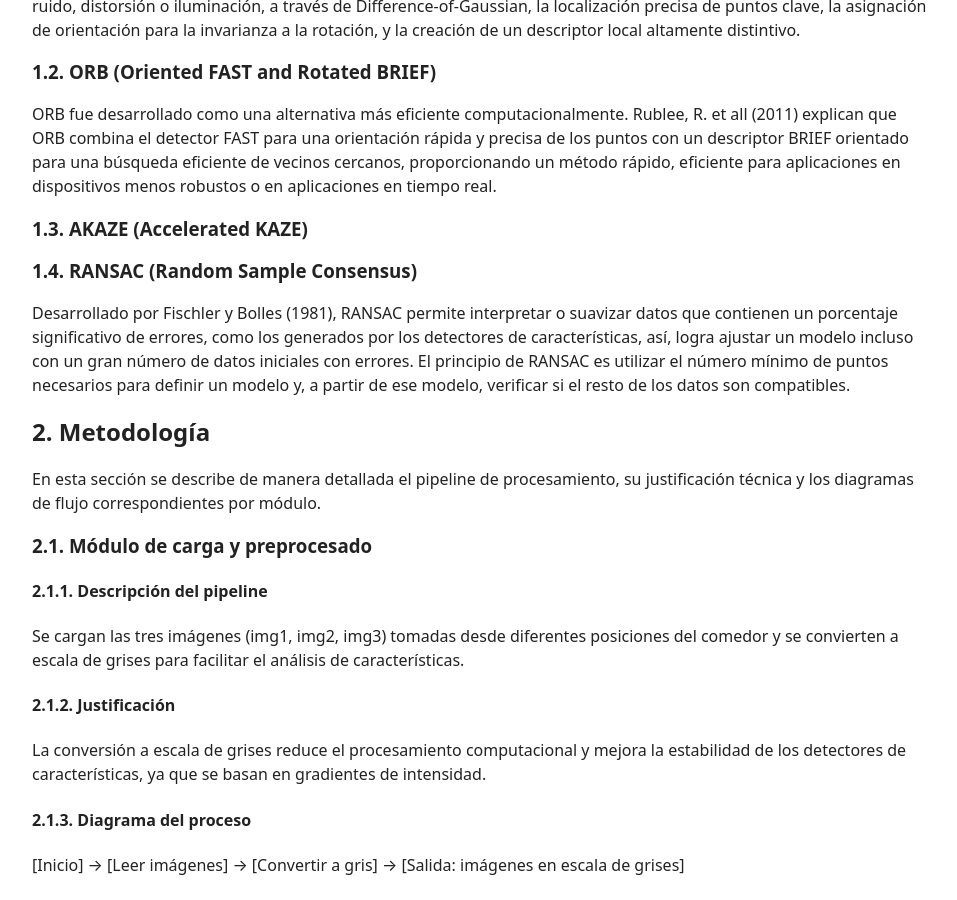
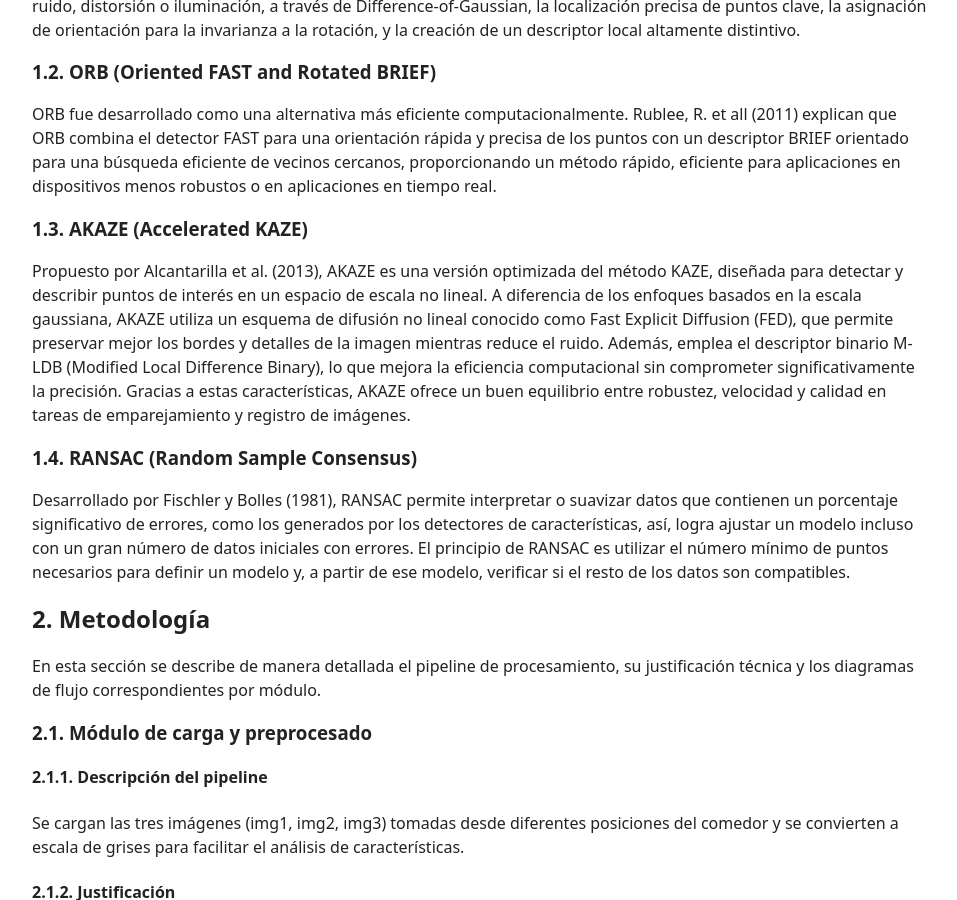
Before and after one commit to NeuroVisionUNAL2025/taller_2, a Jekyll site: the page built from docs/index.md, in a window 1280 px wide and 900 px high, scrolled down 1237 px. Shown: the whole window, without its empty margins (158-1115 px from the left). Built offline with Jekyll 4.4.1, drawn with Linux system fonts in a browser that asks for light colours; our own code applies the rules of GitHub Pages for plain Markdown files; some of the changed text lies outside the part shown.

Commit message:
Add detailed description of AKAZE method in documentation, highlighting its optimization and advantages over traditional KAZE. Update contributions section to reflect theoretical framework development by Yuricik.

```diff
--- a/docs/index.md
+++ b/docs/index.md
@@ -34,6 +34,7 @@ Propuesto por Lowe (2004), puede detectar extremos coincidentes entre varias esc
 ORB fue desarrollado como una alternativa más eficiente computacionalmente. Rublee, R. et all (2011) explican que ORB combina el detector FAST para una orientación rápida y precisa de los puntos con un descriptor BRIEF orientado para una búsqueda eficiente de vecinos cercanos, proporcionando un método rápido, eficiente para aplicaciones en dispositivos menos robustos o en aplicaciones en tiempo real.
 
 ### 1.3. AKAZE (Accelerated KAZE)
+Propuesto por Alcantarilla et al. (2013), AKAZE es una versión optimizada del método KAZE, diseñada para detectar y describir puntos de interés en un espacio de escala no lineal. A diferencia de los enfoques basados en la escala gaussiana, AKAZE utiliza un esquema de difusión no lineal conocido como Fast Explicit Diffusion (FED), que permite preservar mejor los bordes y detalles de la imagen mientras reduce el ruido. Además, emplea el descriptor binario M-LDB (Modified Local Difference Binary), lo que mejora la eficiencia computacional sin comprometer significativamente la precisión. Gracias a estas características, AKAZE ofrece un buen equilibrio entre robustez, velocidad y calidad en tareas de emparejamiento y registro de imágenes.
 
 ### 1.4. RANSAC (Random Sample Consensus)
 Desarrollado por Fischler y Bolles (1981), RANSAC permite interpretar o suavizar datos que contienen un porcentaje significativo de errores, como los generados por los detectores de características, así, logra ajustar un modelo incluso con un gran número de datos iniciales con errores. El principio de RANSAC es utilizar el número mínimo de puntos necesarios para definir un modelo y, a partir de ese modelo, verificar si el resto de los datos son compatibles.
@@ -238,12 +239,14 @@ En conclusión, los resultados confirman que la calidad de la reconstrucción pa
 
 * A. Bousaid, T. Theodoridis, S. Nefti-Meziani and S. Davis, "Perspective Distortion Modeling for Image Measurements," in IEEE Access, vol. 8, pp. 15322-15331, 2020, doi: 10.1109/ACCESS.2020.2966716. Recuperado de: https://ieeexplore.ieee.org/stamp/stamp.jsp?tp=&arnumber=8960275
 
+Alcantarilla, P. F., Nuevo, J., & Bartoli, A. (2013). Difusión explícita rápida para características aceleradas en espacios de escala no lineales [Fast explicit diffusion for accelerated features in nonlinear scale spaces]. En British Machine Vision Conference (BMVC 2013) (pp. 13.1–13.11). British Machine Vision Association. Recuperado de https://www.bmva-archive.org.uk/bmvc/2013/Papers/paper0013/paper0013.pdf
+
 ## Análisis de contribución individual
 
 * Juan José: Desarrollo del notebook base para la validación de imágenes sintéticas, planteamiento de ideas para el análisis de resultados.
 
 * Alexander: Desarrollo del notebook principal del pipeline, planteamiento de ideas para el análisis de resultados. Construcción del marco teórico.
 
-* Yuricik: Redacción del informe, experimentos y resultados, análisis de resultados y discusión, conclusiones.
+* Yuricik: Redacción del informe, experimentos y resultados, análisis de resultados y discusión, conclusiones. Construcción del marco teórico.
 
 * Thomas: Estructuración del repositorio, modularización de funciones, estandarización de notebooks, apoyo en la redacción del informe y carga a GitHub Pages.
```
